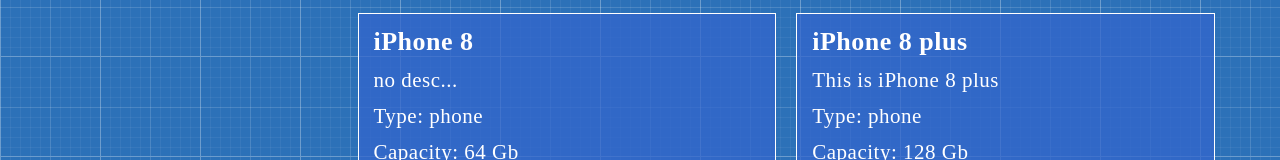
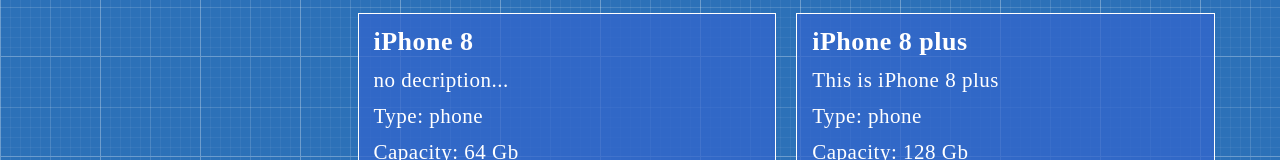
Before and after one commit to YuliaKhomenko/work-shop-project, a React (Create React App) app: page / in a window 1280 px wide. Shown: the part 144-304 px from the top of the page. Built offline with nearby package versions, Linux system fonts and the light colour scheme.

Commit message:
returned to the first way of marking degault props

```diff
--- a/src/App/Main/Products/ProductsListItem.js
+++ b/src/App/Main/Products/ProductsListItem.js
@@ -34,9 +34,5 @@ ProductsListItem.propTypes = {
     price: PropTypes.number.isRequired,
 }
 
-ProductsListItem.defaultProps = {
-    description: "no desc..."
-}
-
 
 export default ProductsListItem
```
